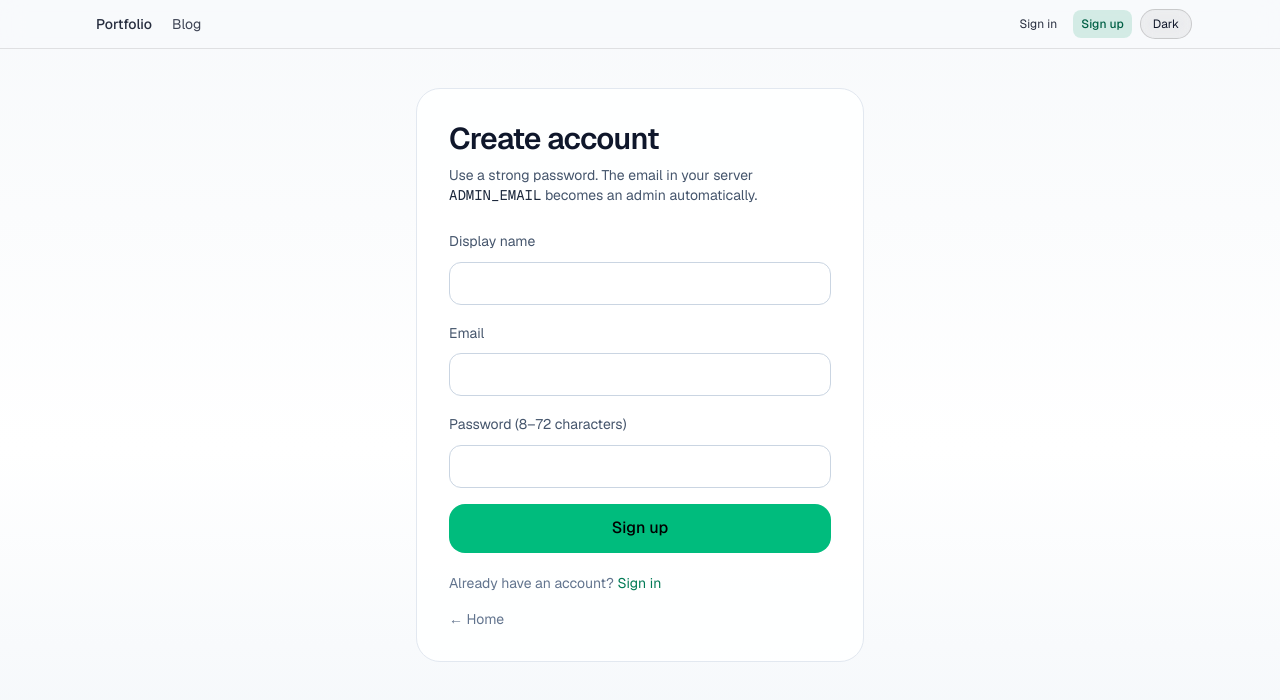
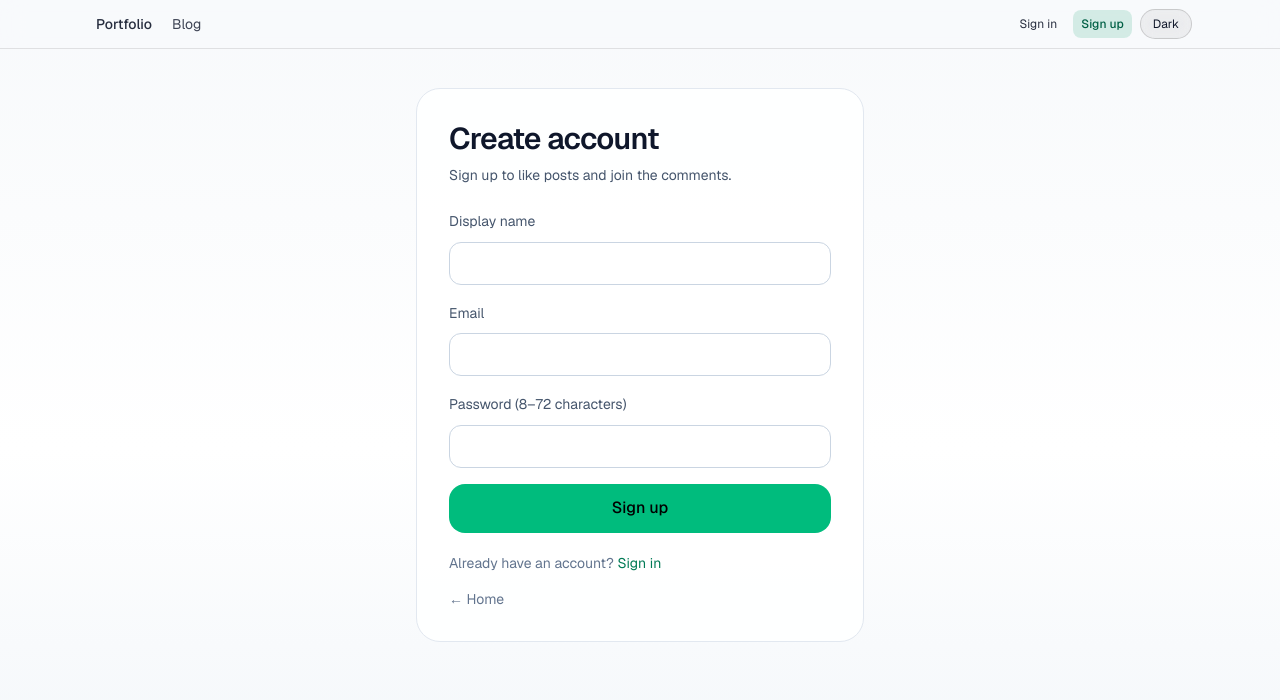
Before and after one commit to Mirzokhidbek/myportfolio, a Next.js app: page /auth/signup in a window 1280 px wide. Shown: the top 700 px of the page. Built offline with nearby package versions, Linux system fonts and the light colour scheme; no server answers.

Commit message:
Remove admin setup hint from the public sign up page

```diff
--- a/app/auth/signup/SignUpForm.tsx
+++ b/app/auth/signup/SignUpForm.tsx
@@ -44,8 +44,7 @@ export default function SignUpForm() {
     <>
       <h1 className="text-3xl font-semibold tracking-tight">Create account</h1>
       <p className="text-slate-600 dark:text-zinc-300 mt-2 text-sm">
-        Use a strong password. The email in your server{" "}
-        <code className="text-slate-800 dark:text-zinc-200">ADMIN_EMAIL</code> becomes an admin automatically.
+        Sign up to like posts and join the comments.
       </p>
 
       <form onSubmit={onSubmit} className="mt-6 space-y-4">
```
